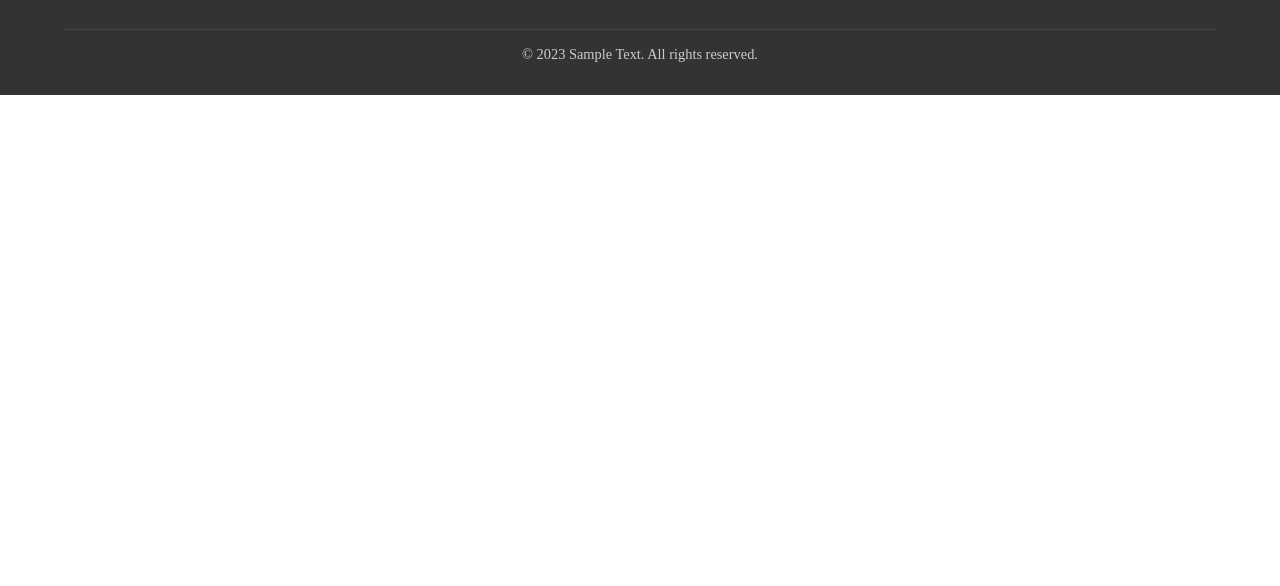
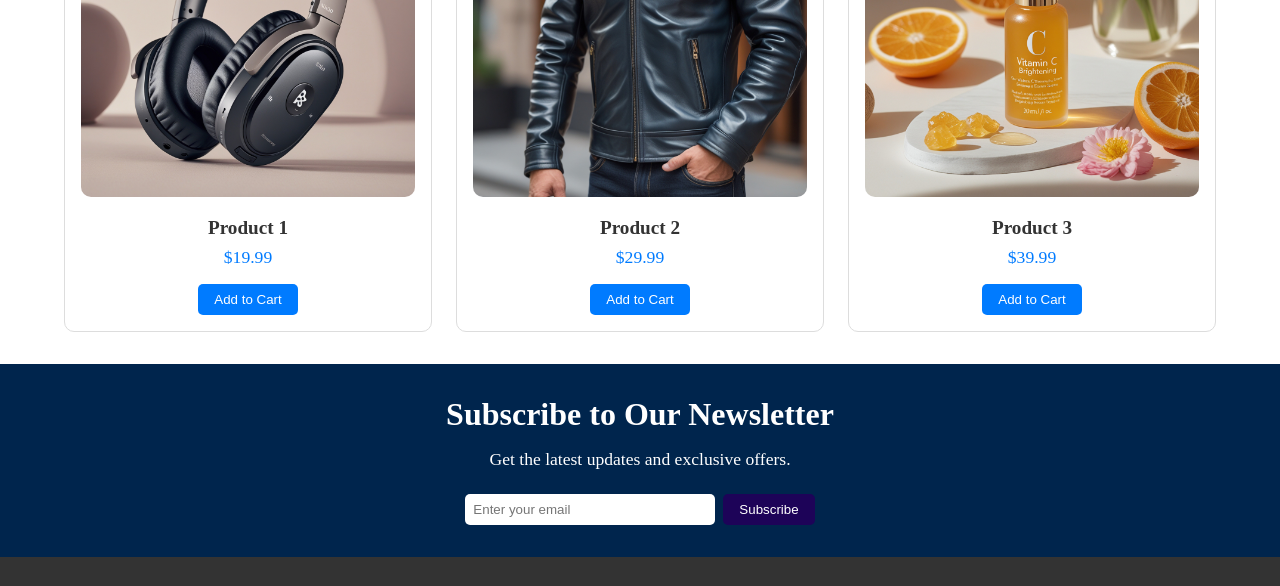
Before and after one commit to MoatazAlBakry/ecommerce_website, a website: page homepage.html in a window 1280 px wide. Shown: the part 705-1291 px from the top of the page. Before the commit the page ends 800 px from the top, so only its background shows below. Drawn offline with Linux system fonts and the light colour scheme.

Commit message:
added more content to the website , fixed bugs fun stuff. also added newsletter and products

```diff
--- a/homepage.css
+++ b/homepage.css
@@ -58,6 +58,16 @@ body.dark-mode .footer-bottom {
     list-style: none;
 }
 
+.content {
+    display: flex;
+    align-items: center;
+    gap: 2rem;
+    text-align: center;
+}
+.content :first-child {
+    flex: 1;
+    color: #757575;
+}
 .nav_links li {
     display: flex;
     align-items: center;
@@ -131,12 +141,6 @@ main button:hover {
     background-color: #0056b3;
 }
 
-.content {
-    display: flex;
-    align-items: center;
-    gap: 2rem;
-    margin-top: 3rem;
-}
 
 main img {
     max-width: 50%;
@@ -261,6 +265,114 @@ main p {
         font-size: 1rem;
     }
 }
+/* Product cards css */
+.products {
+    padding: 2rem 5%;
+    text-align: center;
+}
+
+.products h2 {
+    font-size: 2rem;
+    margin-bottom: 2rem;
+    color: #333;
+}
+
+.product-grid {
+    display: grid;
+    grid-template-columns: repeat(auto-fit, minmax(250px, 1fr));
+    gap: 1.5rem;
+}
+
+.product-card {
+    background-color: white;
+    border: 1px solid #ddd;
+    border-radius: 10px;
+    padding: 1rem;
+    text-align: center;
+    transition: transform 0.3s ease, box-shadow 0.3s ease;
+}
+
+.product-card:hover {
+    transform: translateY(-5px);
+    box-shadow: 0 5px 15px rgba(0, 0, 0, 0.1);
+}
+
+.product-card img {
+    max-width: 100%;
+    border-radius: 10px;
+}
+
+.product-card h3 {
+    font-size: 1.2rem;
+    margin: 1rem 0 0.5rem;
+    color: #333;
+}
+
+.product-card p {
+    font-size: 1.1rem;
+    color: #007bff;
+    margin-bottom: 1rem;
+}
+
+.product-card button {
+    background-color: #007bff;
+    color: white;
+    padding: 0.5rem 1rem;
+    border: none;
+    border-radius: 5px;
+    cursor: pointer;
+    transition: background-color 0.3s ease;
+}
+
+.product-card button:hover {
+    background-color: #0056b3;
+}
+
+/* Newsletter css */
+
+.newsletter {
+    padding: 2rem 5%;
+    text-align: center;
+    background-color: #00254d;
+    color: white;
+}
+
+.newsletter h2 {
+    font-size: 2rem;
+    margin-bottom: 1rem;
+}
+
+.newsletter p {
+    font-size: 1.1rem;
+    margin-bottom: 1.5rem;
+}
+
+.newsletter-form {
+    display: flex;
+    justify-content: center;
+    gap: 0.5rem;
+}
+
+.newsletter-form input {
+    padding: 0.5rem;
+    border: none;
+    border-radius: 5px;
+    width: 250px;
+}
+
+.newsletter-form button {
+    background-color: #1d0358;
+    color: white;
+    padding: 0.5rem 1rem;
+    border: none;
+    border-radius: 5px;
+    cursor: pointer;
+    transition: background-color 0.3s ease;
+}
+
+.newsletter-form button:hover {
+    background-color: #00408070;
+}
 
 
 /* Dark mode info */
@@ -320,8 +432,35 @@ body.dark-mode button {
 body.dark-mode button:hover {
     background-color: #0056b3;
 }
+/* add to cart dark mode options */
+body.dark-mode .product-card {
+    background-color: #1e1e1e;
+    border-color: #444;
+}
 
+body.dark-mode .product-card h3 {
+    color: #ffffff;
+}
+
+body.dark-mode .product-card p {
+    color: #007bff;
+}
+
+body.dark-mode .product-card button {
+    background-color: #007bff;
+    color: #ffffff;
+}
+
+body.dark-mode .product-card button:hover {
+    background-color: #0056b3;
+}
 /* fix for the Dark mode styles in .nav_links showing up as white*/
 body.dark-mode .nav_links {
     background-color: #1e1e1e;
 }
+
+body.dark-mode .products h2 {
+    font-size: 2rem;
+    margin-bottom: 2rem;
+    color: #ffffff;
+}
--- a/homepage.html
+++ b/homepage.html
@@ -38,10 +38,41 @@
             <button>Shop now</button>
         </div>
         <div class="content">
-            <img src="" alt="">
-            <p>Learn how we make our products and deliver them to you</p>
+            <h3 >Learn how we make our products and deliver them to you (all products are fictional and ai generated this is a sample website)</h3>
         </div>
     </main>
+    <section class="products">
+        <h2>Featured Products</h2>
+        <div class="product-grid">
+            <div class="product-card">
+                <img src="images/product 1.jpg" alt="Product 1">
+                <h3>Product 1</h3>
+                <p>$19.99</p>
+                <button>Add to Cart</button>
+            </div>
+            <div class="product-card">
+                <img src="images/product 2.jpg" alt="Product 2">
+                <h3>Product 2</h3>
+                <p>$29.99</p>
+                <button>Add to Cart</button>
+            </div>
+            <div class="product-card">
+                <img src="images/product 3.jpg" alt="Product 3">
+                <h3>Product 3</h3>
+                <p>$39.99</p>
+                <button>Add to Cart</button>
+            </div>
+
+        </div>
+    </section>
+    <section class="newsletter">
+        <h2>Subscribe to Our Newsletter</h2>
+        <p>Get the latest updates and exclusive offers.</p>
+        <form class="newsletter-form">
+            <input type="email" placeholder="Enter your email" required>
+            <button type="submit">Subscribe</button>
+        </form>
+    </section>
     <footer class="footer">
         <div class="footer-content">
             <div class="footer-section">
```
Also changed, not shown: images/product 1.jpg (added), images/product 2.jpg (added), images/product 3.jpg (added).
